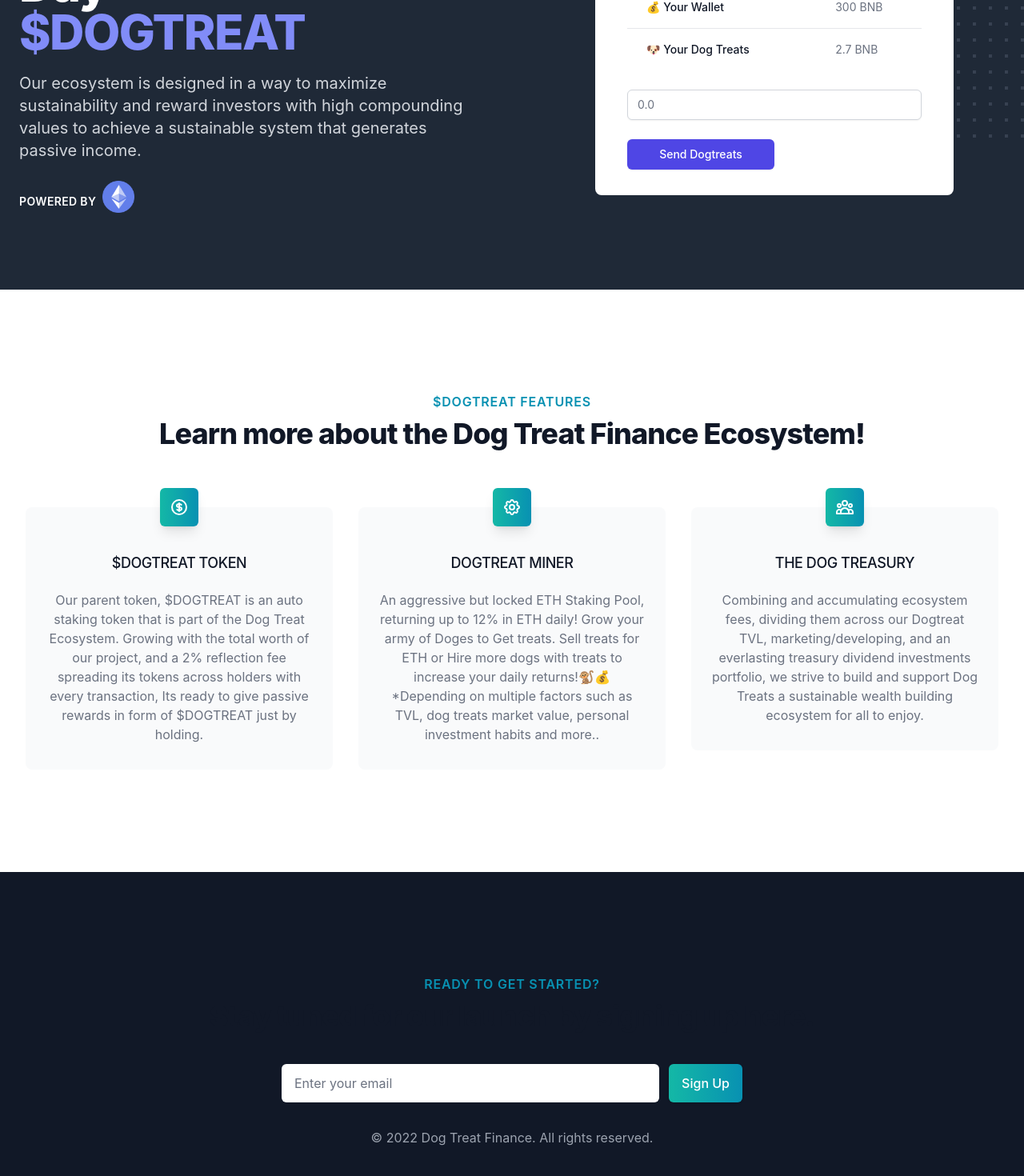
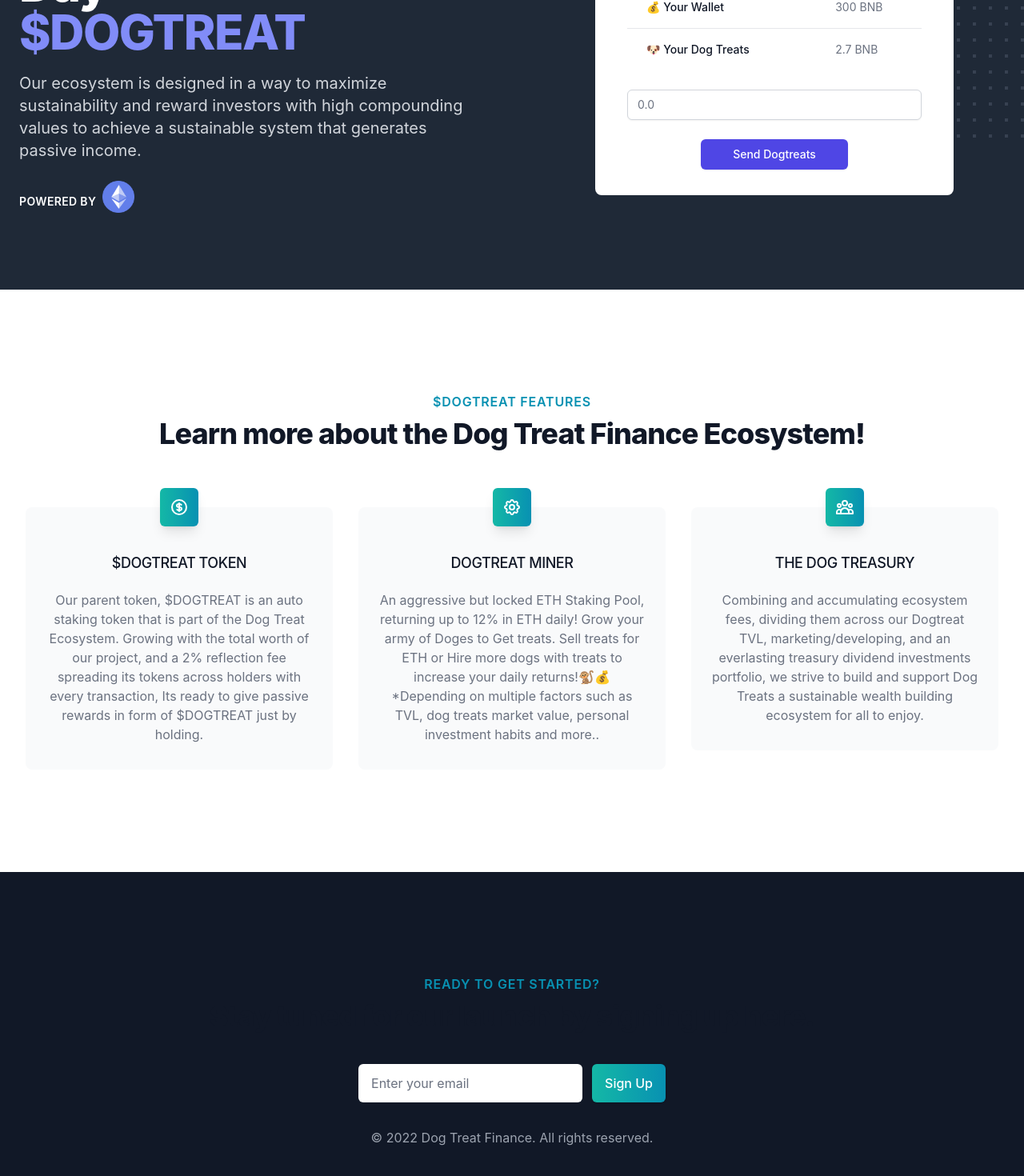
Before and after one commit to stphnyao/dog-treat-finance, a Next.js app: page / in a window 1280 px wide. Shown: the part 324-1794 px from the top of the page at 80% size. Built offline with nearby package versions, Linux system fonts and the light colour scheme.

Commit message:
fixed aligning of objects

```diff
--- a/pages/components/Footer.js
+++ b/pages/components/Footer.js
@@ -8,7 +8,7 @@ export default function Footer() {
 				<p className="mt-2 text-3xl font-extrabold text-gray-900 tracking-tight sm:text-4xl">
 					Stay tuned for our launch by signing up here.
 				</p>
-				<div classname="flex justify-center">
+				<div className="flex justify-center">
 					<form action="#" className="sm:max-w-xl sm:mx-auto lg:mx-auto  mt-10">
 						<div className="sm:flex">
 							<div className="min-w-0 flex-1">
--- a/pages/components/LandingPage.js
+++ b/pages/components/LandingPage.js
@@ -76,7 +76,7 @@ export default function LandingPage() {
 										Our ecosystem is designed in a way to maximize sustainability and reward investors with high
 										compounding values to achieve a sustainable system that generates passive income.
 									</p>
-									<div className="flex justify-content">
+									<div className="flex justify-center lg:flex lg:justify-start">
 										<p className="mt-8 text-sm text-white uppercase tracking-wide font-semibold sm:mt-10">Powered by</p>
 										<img className="h-8 pl-2 sm:h-10 mt-6" src="/eth2.png" alt="Ethereum" />
 									</div>
@@ -119,7 +119,7 @@ export default function LandingPage() {
 													/>
 												</div>
 
-												<div>
+												<div className="flex justify-center">
 													<button
 														type="submit"
 														className="w-1/2 flex justify-center py-2 px-4 border border-transparent rounded-md shadow-sm text-sm font-medium text-white bg-indigo-600 hover:bg-indigo-700 focus:outline-none focus:ring-2 focus:ring-offset-2 focus:ring-indigo-500"
```
